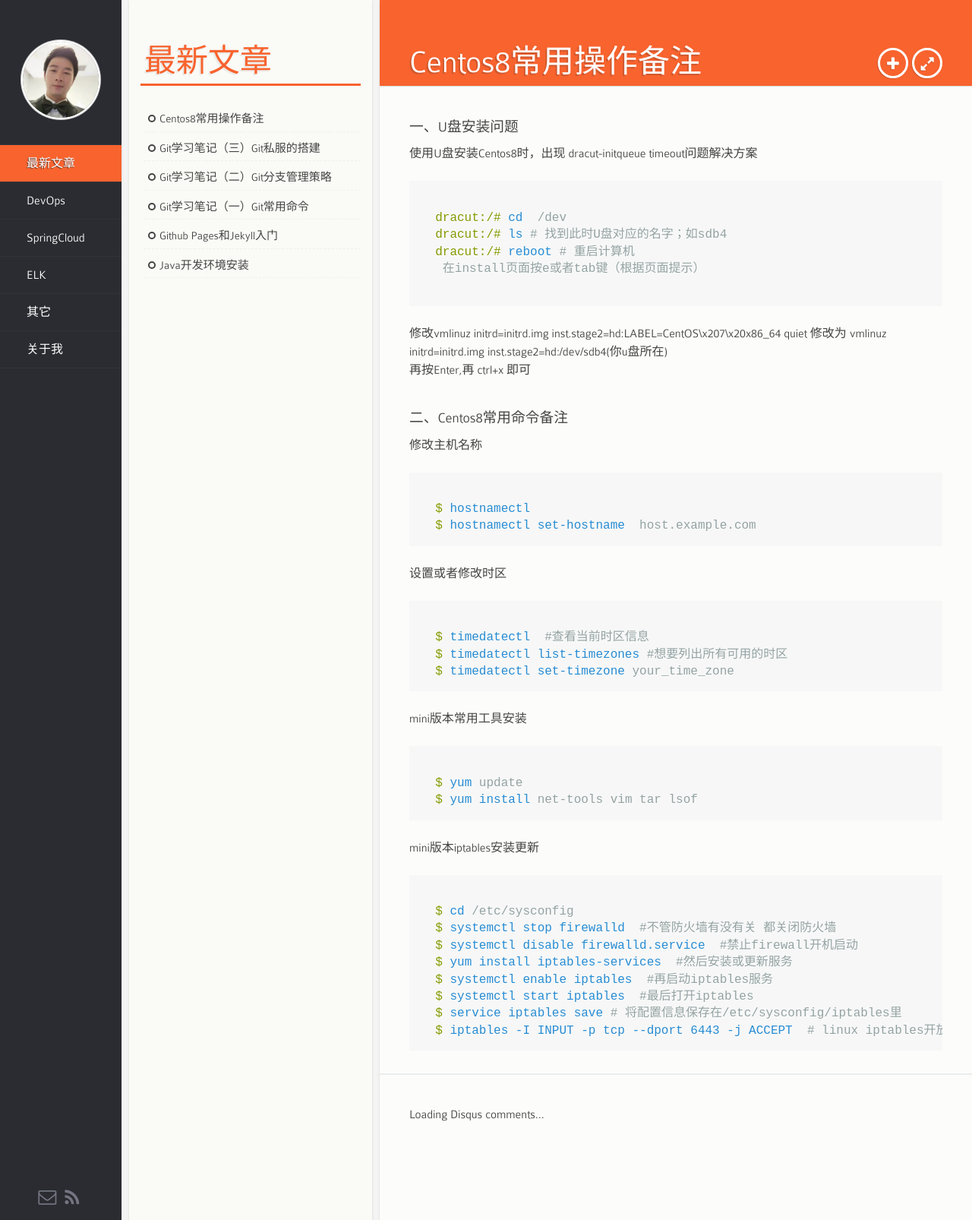
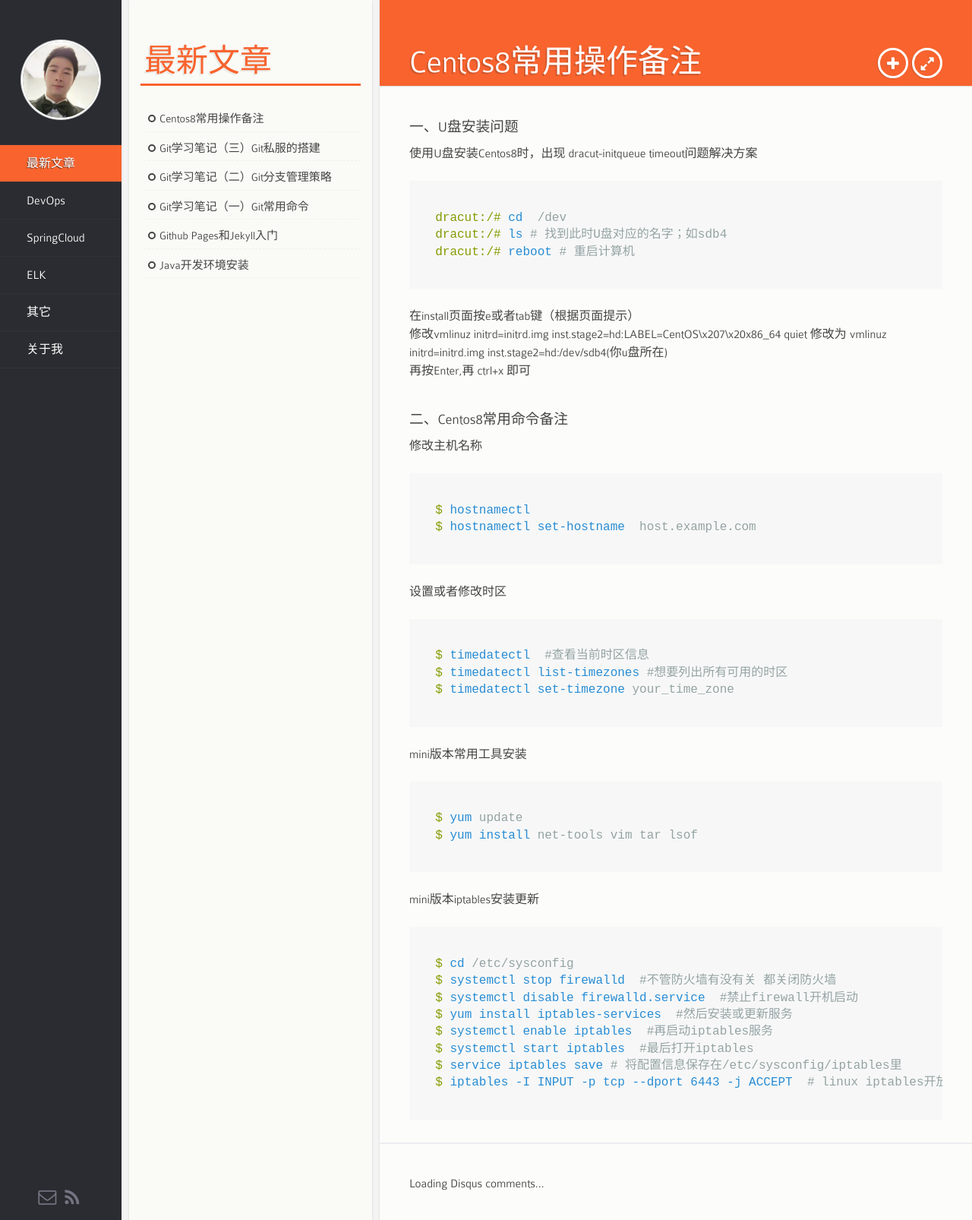
Before and after one commit to gitile/gitile.github.io, a Jekyll site: the page built from _posts/202107/2021-07-03-centos_install.html, in a window 1280 px wide. Shown: the whole page at 76% size. Built offline with Jekyll 4.4.1, drawn with Linux system fonts in a browser that asks for light colours; comment, search, counter and statistics services are not loaded.

Commit message:
修改文章格式

```diff
--- a/_posts/202107/2021-07-03-centos_install.html
+++ b/_posts/202107/2021-07-03-centos_install.html
@@ -12,9 +12,9 @@
 	<span class="k">dracut:/#</span> <span class="kd">cd </span> <span class="p">/dev</span>
 	<span class="k">dracut:/#</span> <span class="kd">ls</span> <span class="p"># 找到此时U盘对应的名字；如sdb4</span>
 	<span class="k">dracut:/#</span> <span class="kd">reboot</span> <span class="p"># 重启计算机</span>
-	<span class="k"></span> <span class="p">在install页面按e或者tab键（根据页面提示）</span>
-
+	<span class="k"></span>
 </code></pre></div>
+在install页面按e或者tab键（根据页面提示）</br>
 修改vmlinuz initrd=initrd.img inst.stage2=hd:LABEL=CentOS\x207\x20x86_64 quiet 修改为 vmlinuz initrd=initrd.img inst.stage2=hd:/dev/sdb4(你u盘所在)</br>
 再按Enter,再 ctrl+x 即可
 </p>
@@ -24,17 +24,20 @@
 <div class="highlight"><pre><code class="terminal">
 	<span class="k">$</span> <span class="kd">hostnamectl</span>
 	<span class="k">$</span> <span class="kd">hostnamectl set-hostname </span> <span class="p">host.example.com</span>
+	<span class="k"></span>
 </code></pre></div>
 设置或者修改时区</br>
 <div class="highlight"><pre><code class="terminal">
 	<span class="k">$</span> <span class="kd">timedatectl </span> <span class="p">#查看当前时区信息</span>
 	<span class="k">$</span> <span class="kd">timedatectl list-timezones</span> <span class="p">#想要列出所有可用的时区</span>
 	<span class="k">$</span> <span class="kd">timedatectl set-timezone</span> <span class="p">your_time_zone</span>
+	<span class="k"></span>
 </code></pre></div>
 mini版本常用工具安装</br>
 <div class="highlight"><pre><code class="terminal">
 	<span class="k">$</span> <span class="kd">yum </span><span class="p">update</span>
 	<span class="k">$</span> <span class="kd">yum install</span> <span class="p">net-tools vim tar lsof</span>
+	<span class="k"></span>
 </code></pre></div>
 mini版本iptables安装更新</br>
 <div class="highlight"><pre><code class="terminal">
@@ -46,5 +49,6 @@
 	<span class="k">$</span> <span class="kd">systemctl start iptables </span> <span class="p">#最后打开iptables</span>
 	<span class="k">$</span> <span class="kd">service iptables save</span> <span class="p"># 将配置信息保存在/etc/sysconfig/iptables里</span>
 	<span class="k">$</span> <span class="kd">iptables -I INPUT -p tcp --dport 6443 -j ACCEPT </span> <span class="p"># linux iptables开放端口命令</span>
+	<span class="k"></span>
 </code></pre></div>
 </p>
```
